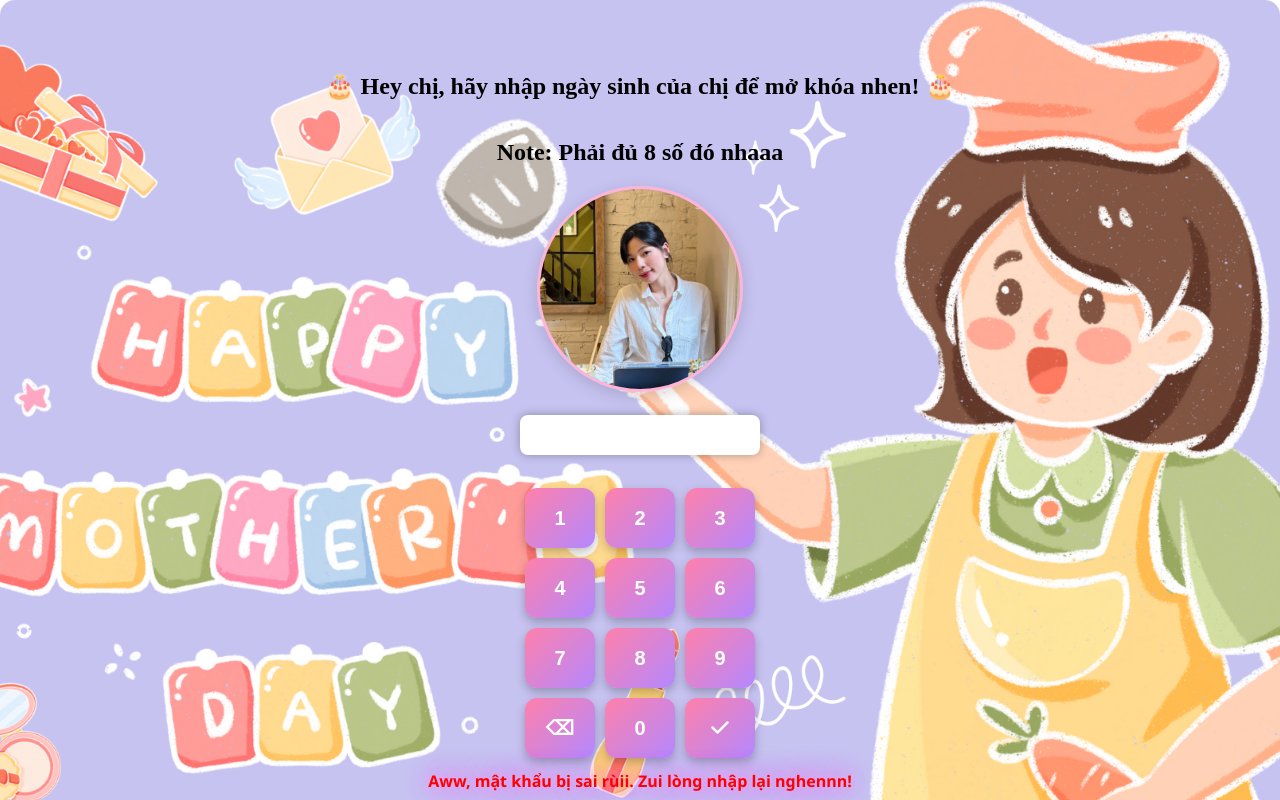
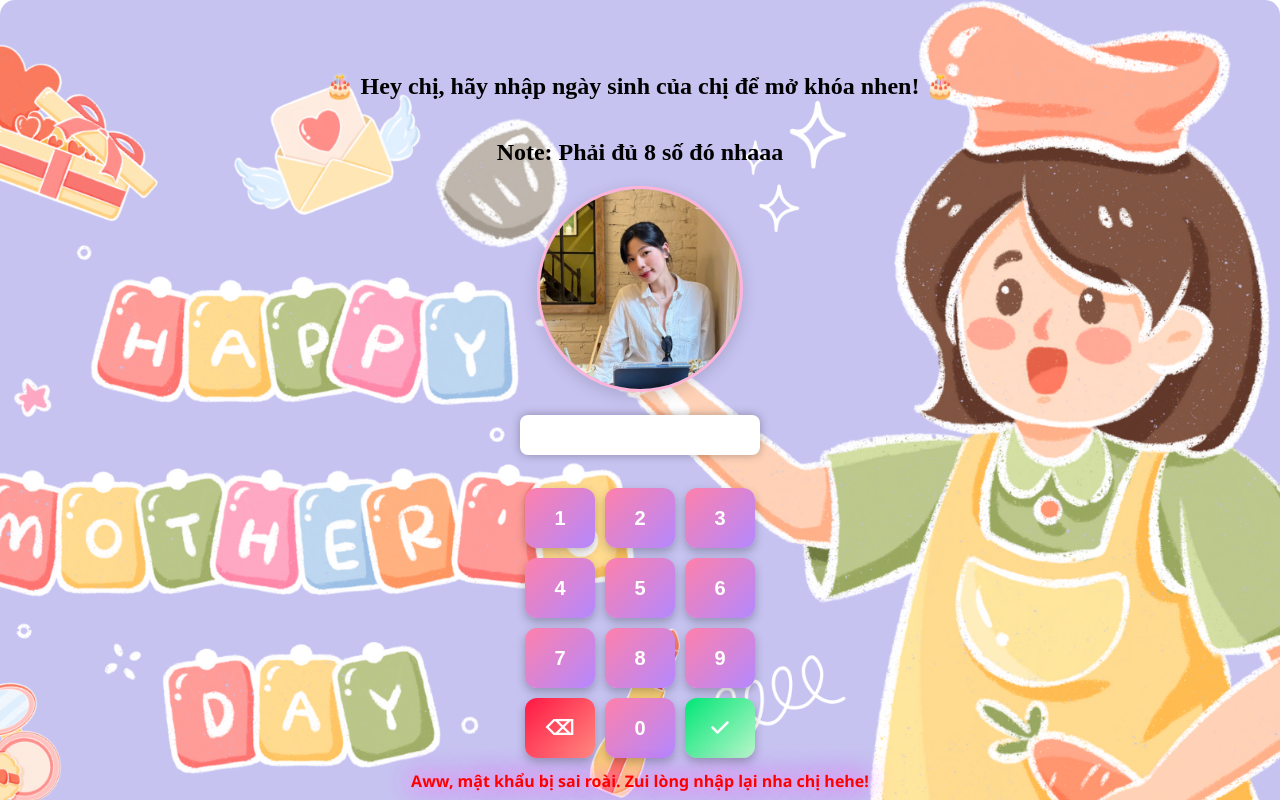
Before and after one commit to NguyenHuuDuc-HaUI/Happy_Birthday, a plain HTML site: page index.html in a window 1280 px wide. Both pictures are taken after a click on the button 720 px from the left and 739 px from the top of the page. Drawn offline with nearby package versions, Linux system fonts and the light colour scheme.

Commit message:
Final project

```diff
--- a/index.html
+++ b/index.html
@@ -39,11 +39,11 @@
         <button class="numKey" onclick="pressNum('9')">9</button>
 
         <!-- Nút Xóa -->
-        <button class="actionKey" onclick="deleteNum()">⌫</button>
+        <button id="delete" class="actionKey" onclick="deleteNum()">⌫</button>
         <button class="numKey" onclick="pressNum('0')">0</button>
 
         <!-- Nút Login -->
-        <button class="actionKey" onclick="checkLogin()">
+        <button id="login" class="actionKey" onclick="checkLogin()">
             <i class="fas fa-check"></i>
         </button>
     </div>
@@ -55,9 +55,7 @@
 <!-- Lời chúc -->
 <div id="messages" class="center hidden">
     <h2 id="messageText"></h2>
-    <!-- <img id="sticker" class="hidden"> -->
     <div class="btn-NextPrev">
-        <!-- <button class="nav-btn" onclick="prevMessage()">⬅ Prev</button> -->
         <div class="btn-conteiner">
             <button class="btn-content" onclick="prevMessage()">
                 <span class="btn-title">Prev</span>
@@ -72,8 +70,6 @@
                 </span>
             </button>
         </div>
-        <!-- <button class="nav-btn" onclick="nextMessage()">Next ➡</button> -->
-         <!-- From Uiverse.io by Li-Deheng -->
         <div class="btn-conteiner">
             <button class="btn-content" onclick="nextMessage()">
                 <span class="btn-title">Next</span>
--- a/main.js
+++ b/main.js
@@ -51,7 +51,7 @@ function checkLogin() {
             console.log("Autoplay bị chặn:", err);
         });
     } else {
-        document.getElementById("loginError").innerText = "Aww, mật khẩu bị sai rùii. Zui lòng nhập lại nghennn!";
+        document.getElementById("loginError").innerText = "Aww, mật khẩu bị sai roài. Zui lòng nhập lại nha chị hehe!";
         // 🔥 Reset mật khẩu nhập sai
         enteredPass = "";
         document.getElementById("pinBox").value = "";
--- a/style.css
+++ b/style.css
@@ -363,3 +363,23 @@ button {
     box-shadow: 0 4px 16px rgba(0,0,0,0.15);
     border: 3px solid #ffb3d9;
 }
+
+#delete.actionKey {
+    background: linear-gradient(135deg, #ff1744, #ff8a80); /* đỏ */
+}
+#delete.actionKey:hover, #delete.actionKey:focus {
+    background: linear-gradient(135deg, #ff5252, #ffb3b3);
+}
+#delete.actionKey:active {
+    background: linear-gradient(135deg, #d50000, #ff8a80);
+}
+
+#login.actionKey {
+    background: linear-gradient(135deg, #00c853, #69f0ae); /* xanh lá */
+}
+#login.actionKey:hover, #login.actionKey:focus {
+    background: linear-gradient(135deg, #00e676, #b9f6ca);
+}
+#login.actionKey:active {
+    background: linear-gradient(135deg, #009624, #69f0ae);
+}
```
Also changed, not shown: Picture/meowIT.jpg (deleted).
